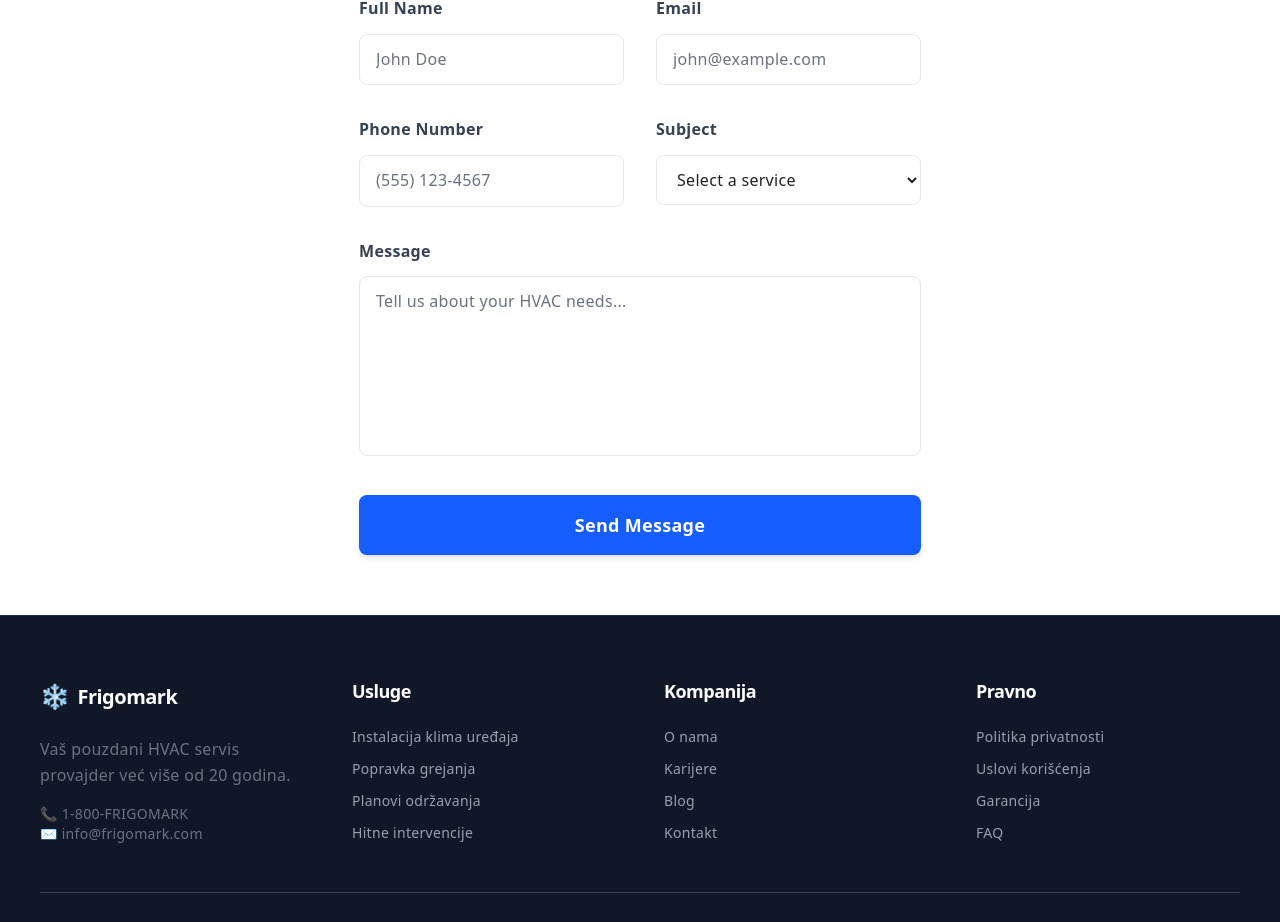
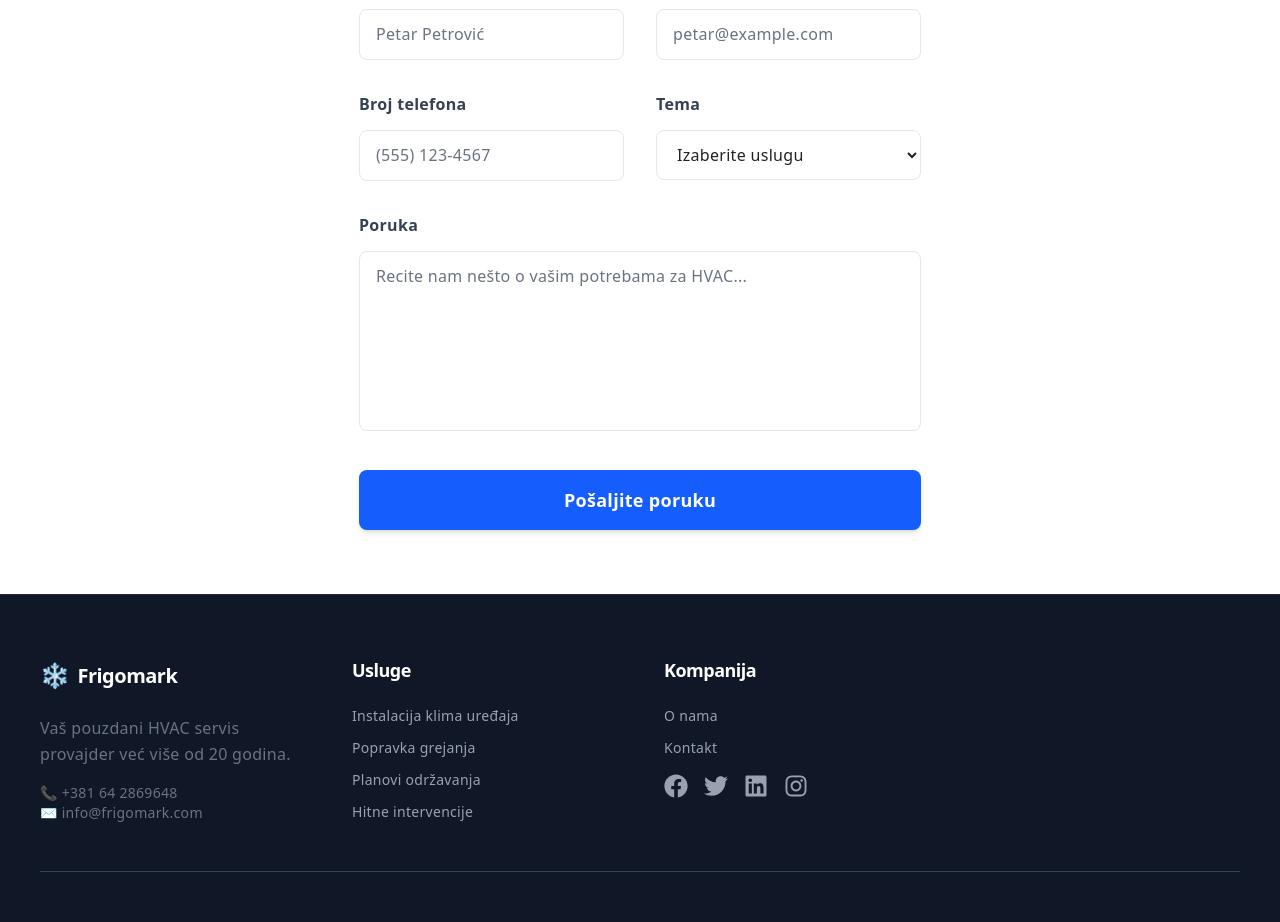
Before and after one commit to RaptorFF/next.js-frigo-mark-project, a Next.js app: page /contact in a window 1280 px wide. Shown: the part 261-1183 px from the top of the page. Built offline with nearby package versions, Linux system fonts and the light colour scheme.

Commit message:
Updating Header, Footer and ContactForm

```diff
--- a/app/_components/ContactForm.js
+++ b/app/_components/ContactForm.js
@@ -32,21 +32,18 @@ export default function ContactForm() {
   return (
     <section
       id="contact"
-      className="section-container bg-white flex flex-col items-center"
+      className="bg-white flex flex-col items-center pt-(--header-height) pb-16"
     >
       <div className="max-w-3xl mx-auto px-6 sm:px-8 lg:px-10">
         <div className="text-center mb-16">
-          <h2 className="text-4xl md:text-5xl font-bold text-gray-900 mb-6 tracking-tight">
-            Get In Touch
+          <h2 className="pt-10 text-4xl md:text-5xl font-bold text-gray-900 mb-6 tracking-tight">
+            Kontaktirajte nas
           </h2>
-          <p className="text-lg text-gray-600 leading-relaxed py-4">
-            Have questions? We&apos;d love to hear from you
-          </p>
         </div>
 
         {submitted && (
           <div className="mb-6 p-4 bg-green-100 border border-green-400 text-green-700 rounded-lg">
-            Thank you! We&apos;ll contact you soon.
+            Hvala! Uskoro ćemo vas kontaktirati.
           </div>
         )}
 
@@ -54,7 +51,7 @@ export default function ContactForm() {
           <div className="grid md:grid-cols-2 gap-8">
             <div>
               <label className="block text-gray-700 font-semibold mb-3">
-                Full Name
+                Ime i prezime
               </label>
               <input
                 type="text"
@@ -63,7 +60,7 @@ export default function ContactForm() {
                 onChange={handleChange}
                 required
                 className="w-full px-5 py-3 border border-gray-300 rounded-lg focus:outline-none focus:border-blue-600 transition"
-                placeholder="John Doe"
+                placeholder="Petar Petrović"
               />
             </div>
             <div>
@@ -77,14 +74,14 @@ export default function ContactForm() {
                 onChange={handleChange}
                 required
                 className="w-full px-5 py-3 border border-gray-300 rounded-lg focus:outline-none focus:border-blue-600 transition"
-                placeholder="john@example.com"
+                placeholder="petar@example.com"
               />
             </div>
           </div>
           <div className="grid md:grid-cols-2 gap-8">
             <div>
               <label className="block text-gray-700 font-semibold mb-3">
-                Phone Number
+                Broj telefona
               </label>
               <input
                 type="tel"
@@ -98,7 +95,7 @@ export default function ContactForm() {
             </div>
             <div>
               <label className="block text-gray-700 font-semibold mb-3">
-                Subject
+                Tema
               </label>
               <select
                 name="subject"
@@ -107,18 +104,18 @@ export default function ContactForm() {
                 required
                 className="w-full px-5 py-3 border border-gray-300 rounded-lg focus:outline-none focus:border-blue-600 transition"
               >
-                <option value="">Select a service</option>
-                <option value="repair">Repair Request</option>
-                <option value="installation">Installation Service</option>
-                <option value="maintenance">Maintenance Plan</option>
-                <option value="emergency">Emergency Service</option>
-                <option value="inquiry">General Inquiry</option>
+                <option value="">Izaberite uslugu</option>
+                <option value="repair">Zahtev za popravku</option>
+                <option value="installation">Usluga instalacije</option>
+                <option value="maintenance">Plan održavanja</option>
+                <option value="emergency">Hitna usluga</option>
+                <option value="inquiry">Opšti upit</option>
               </select>
             </div>
           </div>
           <div>
             <label className="block text-gray-700 font-semibold mb-3">
-              Message
+              Poruka
             </label>
             <textarea
               name="message"
@@ -127,14 +124,14 @@ export default function ContactForm() {
               required
               rows="6"
               className="w-full px-5 py-3 border border-gray-300 rounded-lg focus:outline-none focus:border-blue-600 transition resize-none"
-              placeholder="Tell us about your HVAC needs..."
+              placeholder="Recite nam nešto o vašim potrebama za HVAC..."
             ></textarea>
           </div>
           <button
             type="submit"
             className="w-full bg-blue-600 text-white py-4 rounded-lg font-bold hover:bg-blue-700 transition text-lg shadow-md hover:shadow-lg"
           >
-            Send Message
+            Pošaljite poruku
           </button>
         </form>
       </div>
--- a/app/_components/Footer.js
+++ b/app/_components/Footer.js
@@ -17,7 +17,7 @@ export default function Footer() {
             <p className="text-gray-400 leading-relaxed">
               Vaš pouzdani HVAC servis provajder već više od 20 godina.
             </p>
-            <p className="text-gray-400 mt-4 text-sm">📞 1-800-FRIGOMARK</p>
+            <p className="text-gray-400 mt-4 text-sm">📞 +381 64 2869648</p>
             <p className="text-gray-400 text-sm">✉️ info@frigomark.com</p>
           </div>
 
@@ -59,54 +59,11 @@ export default function Footer() {
               </li>
               <li>
                 <a href="#" className="hover:text-white transition">
-                  Karijere
+                  Kontakt
                 </a>
               </li>
               <li>
-                <a href="#" className="hover:text-white transition">
-                  Blog
-                </a>
-              </li>
-              <li>
-                <a href="#" className="hover:text-white transition">
-                  Kontakt
-                </a>
-              </li>
-            </ul>
-          </div>
-
-          {/* Legal */}
-          <div>
-            <h4 className="text-lg font-bold mb-6 leading-tight">Pravno</h4>
-            <ul className="space-y-3 text-gray-400 text-sm">
-              <li>
-                <a href="#" className="hover:text-white transition">
-                  Politika privatnosti
-                </a>
-              </li>
-              <li>
-                <a href="#" className="hover:text-white transition">
-                  Uslovi korišćenja
-                </a>
-              </li>
-              <li>
-                <a href="#" className="hover:text-white transition">
-                  Garancija
-                </a>
-              </li>
-              <li>
-                <a href="#" className="hover:text-white transition">
-                  FAQ
-                </a>
-              </li>
-            </ul>
-          </div>
-        </div>
-
-        {/* Divider */}
-        <div className="border-t border-gray-700 pt-12 mt-12">
-          <div className="flex flex-col md:flex-row justify-between items-center text-gray-400 text-sm space-y-4 md:space-y-0">
-            <div className="flex mt-4 md:mt-0 text-2xl" style={{ gap: "1rem" }}>
+                <div className="flex text-2xl pt-1" style={{ gap: "1rem" }}>
                   <Link
                     href="#"
                     className="hover:text-white transition"
@@ -136,6 +93,16 @@ export default function Footer() {
                     <FaInstagram />
                   </Link>
                 </div>
+              </li>
+            </ul>
+          </div>
+
+
+        </div>
+
+        {/* Divider */}
+        <div className="border-t border-gray-700 pt-12 mt-12">
+          <div className="flex flex-col md:flex-row justify-center items-center text-gray-400 text-sm space-y-4 md:space-y-0">
             <p>
               &copy; {currentYear} Frigomark HVAC Usluge. Sva prava zadržana.
             </p>
--- a/app/_components/Header.js
+++ b/app/_components/Header.js
@@ -84,7 +84,7 @@ export default function Header() {
                   </Link>
                   <Link
                     href="/#services"
-                    className="block px-6 py-3 hover:bg-blue-50 transition"
+                    className="block px-6 py-3 hover:bg-blue-50 transition border-b border-blue-100"
                     onClick={() => setServicesDropdownOpen(false)}
                   >
                     Hitne popravke
--- a/app/_styles/globals.css
+++ b/app/_styles/globals.css
@@ -41,6 +41,7 @@ select option[value=""] {
   --secondary: #06b6d4;
   --text-light: #6b7280;
   --border-light: #e5e7eb;
+  --header-height: 80px;
 }
 
 /* @theme inline {
```
Lines whose indentation alone changed are shown as unchanged.
